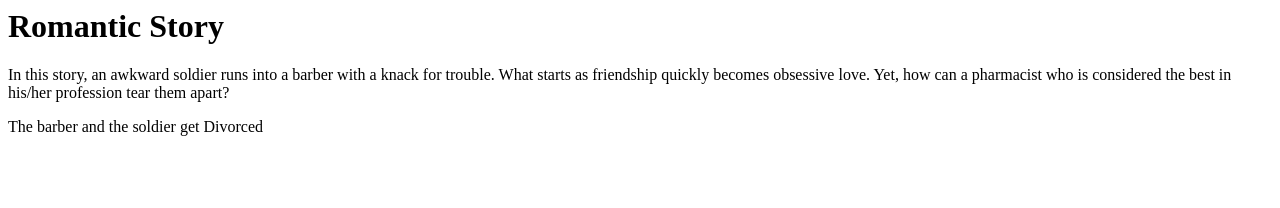
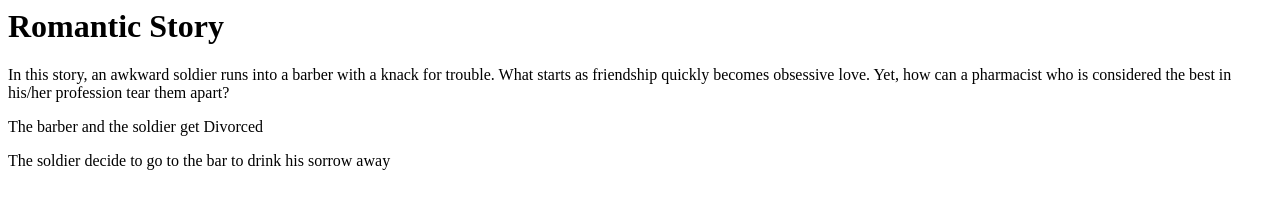
Before and after one commit to hdebesay/story-repo, a plain HTML site: page index.html in a window 1280 px wide. Drawn offline with Linux system fonts and the light colour scheme.

Commit message:
Update index.html

```diff
--- a/index.html
+++ b/index.html
@@ -1,3 +1,4 @@
 <h1>Romantic Story</h1>
 <p>In this story, an awkward soldier runs into a barber with a knack for trouble. What starts as friendship quickly becomes obsessive love. Yet, how can a pharmacist who is considered the best in his/her profession tear them apart?</p>
 <p> The barber and the soldier get Divorced </p>
+<p>The soldier decide to go to the bar to drink his sorrow away</p>
```
